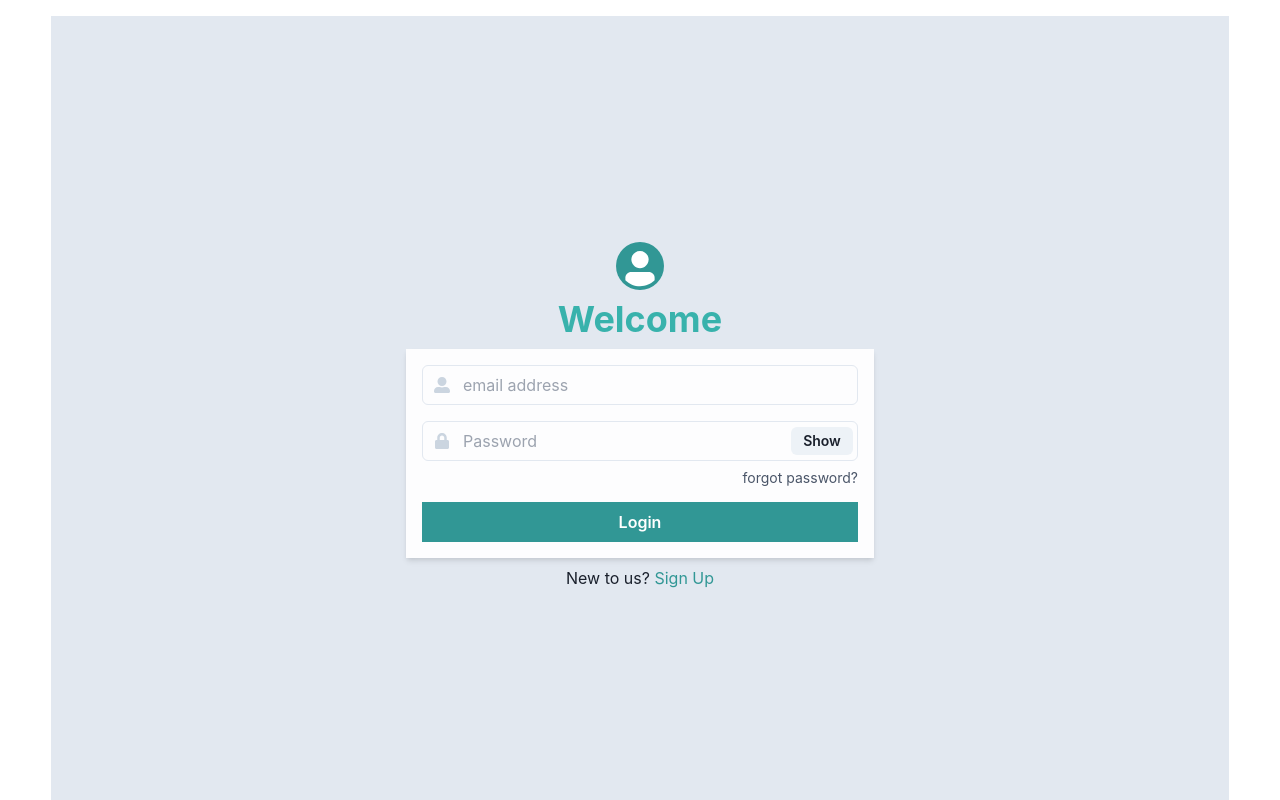
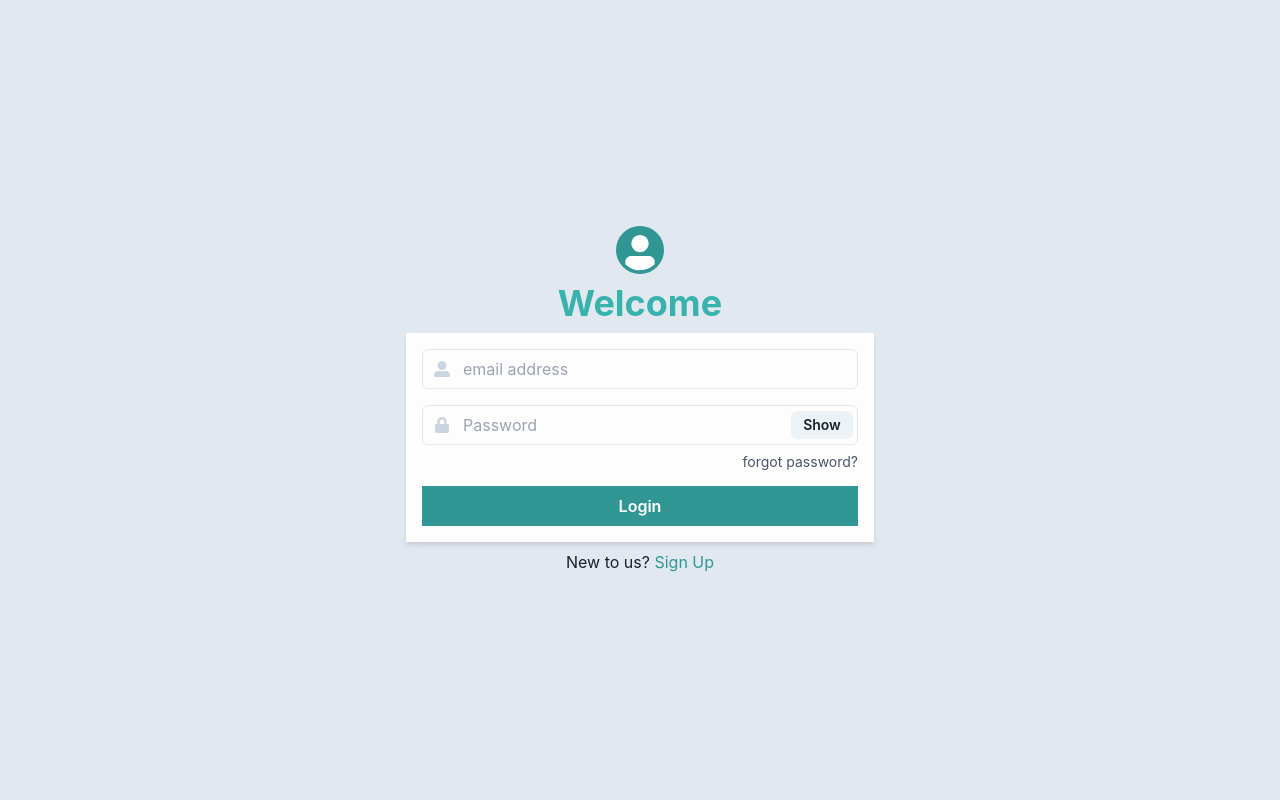
Before and after one commit to salmanhadli/dando, a Next.js app: page /login in a window 1280 px wide. Built offline with nearby package versions, Linux system fonts and the light colour scheme.

Commit message:
main body css handled for login page

```diff
--- a/pages/_app.js
+++ b/pages/_app.js
@@ -1,9 +1,12 @@
 import './globals.css';
 import Layout from './_layout';
 
+
 function MyApp({ Component, pageProps }) {
+
   return (
     <Layout>
+
       <Component {...pageProps} />
     </Layout>
   );
--- a/pages/_layout.jsx
+++ b/pages/_layout.jsx
@@ -1,12 +1,17 @@
 import Header from '../components/Layout/AppHeader';
 import { ChakraProvider } from "@chakra-ui/react";
+import { useRouter } from "next/router";
 
 export default function RootLayout({ children }) {
+  const router = useRouter();
+
   return (
     <ChakraProvider>
       <div className="overflow-hidden h-screen">
         <Header />
-        <div className="main-body">{children}</div>
+        <div className={router.pathname == "/login" ? "" : " main-body"}>
+          {children}
+        </div>
       </div>
     </ChakraProvider>
   );
```
